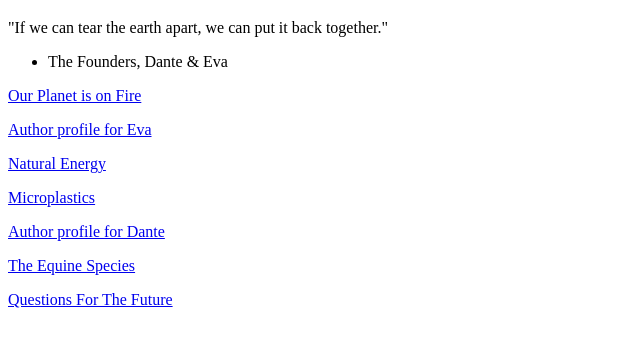
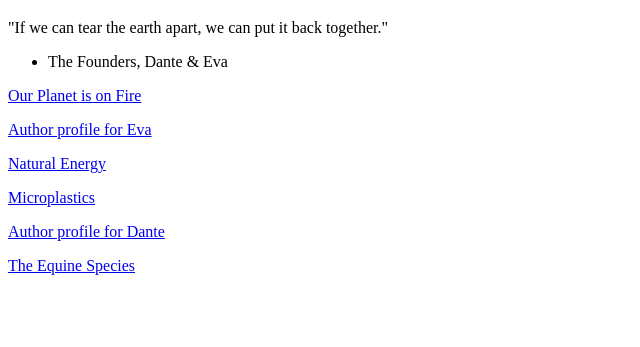
Before and after one commit to colinmegill/kidsbioblog, a Gatsby site: page / in a window 1280 px wide. Shown: the part 61-408 px from the top of the page, without its empty margins (0-640 px from the left). Built offline with nearby package versions, Linux system fonts and the light colour scheme; Gatsby itself is replaced by a stand-in of ours.

Commit message:
Update index.mdx

```diff
--- a/src/pages/index.mdx
+++ b/src/pages/index.mdx
@@ -14,5 +14,3 @@
 [Author profile for Dante](/Dante)
 
 [The Equine Species](/the-equine-species)
-
-[Questions For The Future](/Questions-For-The-Future-Google-Forms.htm)
```
